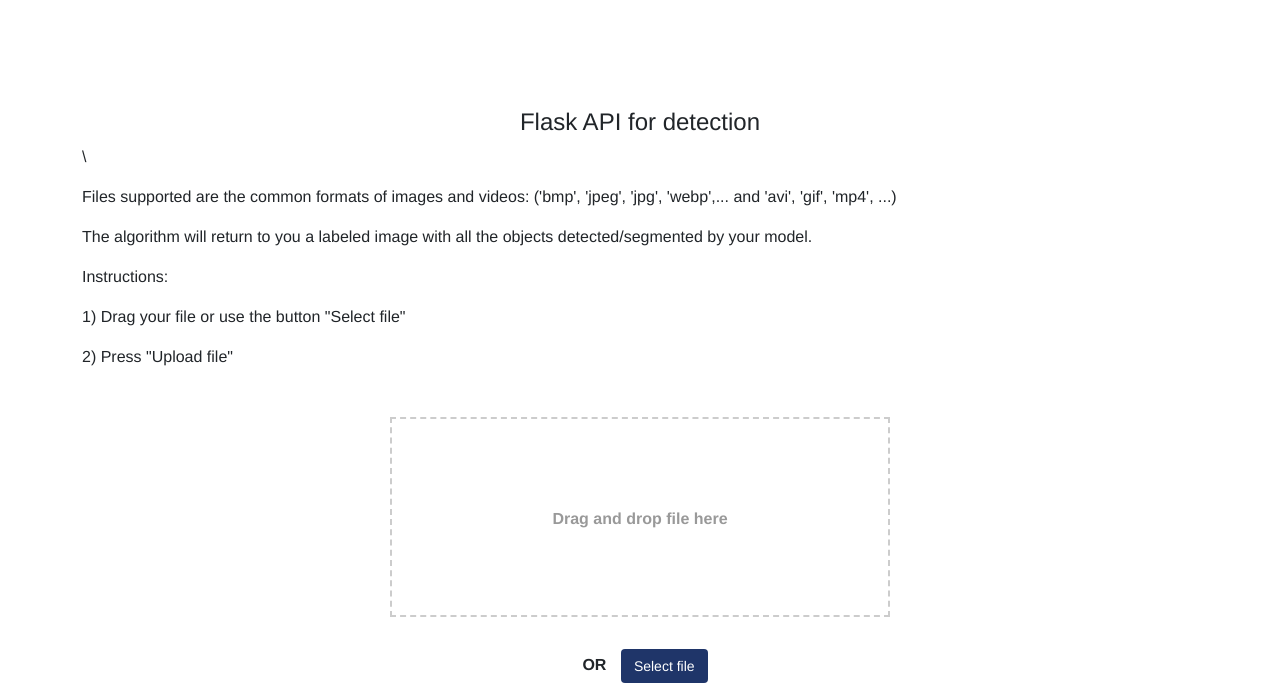
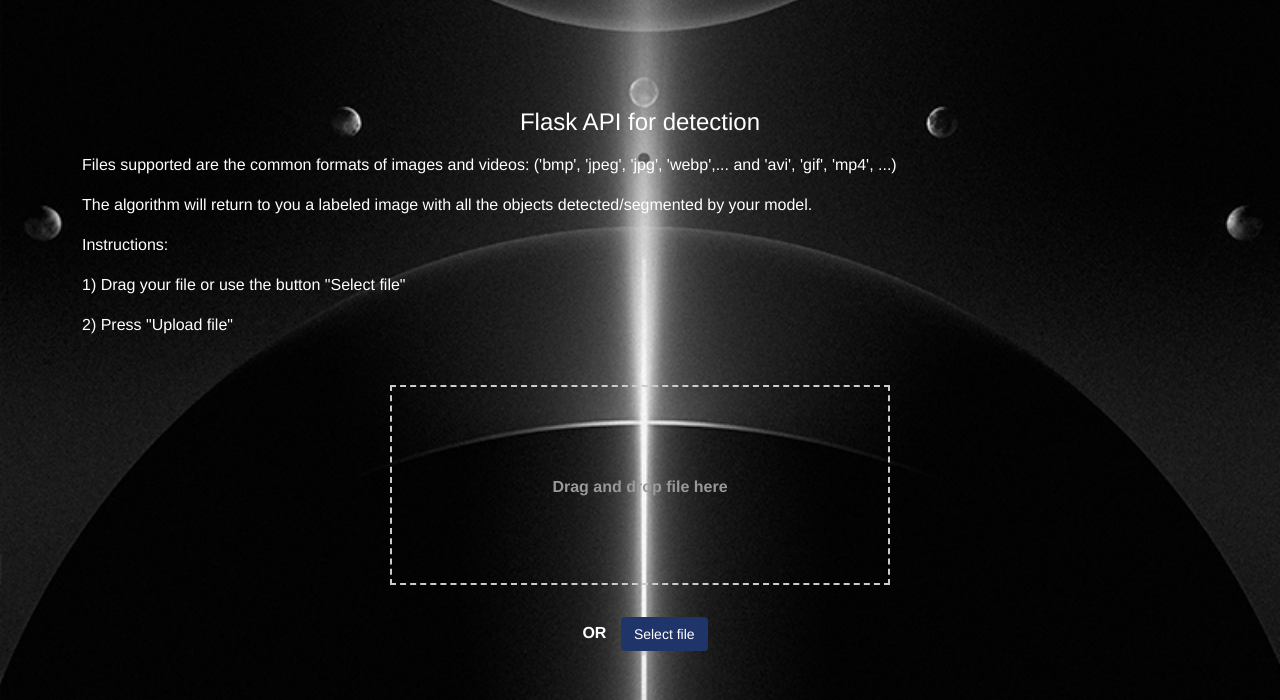
Before and after one commit to machiyuan03/SpeedDetection, a website: page templates/model.html in a window 1280 px wide. Shown: the top 700 px of the page. Drawn offline with nearby package versions, Linux system fonts and the light colour scheme.

Commit message:
model background

```diff
--- a/templates/model.html
+++ b/templates/model.html
@@ -13,6 +13,11 @@
     body {
       font-family: "Helvetica Neue", Helvetica, Arial, sans-serif;
       margin: 0;
+        background-image: url('../static/background1.jpeg');
+      color: #FFFFFF;
+        background-size: cover;
+    background-position: center;
+    background-repeat: no-repeat;
     }
 
     #container {
@@ -166,7 +171,7 @@
             <div class="col-m6 offset-m3">
               <h4 class="title text-center">Flask API for detection</h4>
               <p class="text-left">
-\                <p>Files supported are the common formats of images and videos: ('bmp', 'jpeg', 'jpg', 'webp',... and 'avi', 'gif', 'mp4', ...)<p>
+                <p>Files supported are the common formats of images and videos: ('bmp', 'jpeg', 'jpg', 'webp',... and 'avi', 'gif', 'mp4', ...)<p>
                 <p>The algorithm will return to you a labeled image with all the objects detected/segmented by your model.<p>
                 <p>Instructions:<p>
                 <p>1) Drag your file or use the button "Select file"<p>
```
